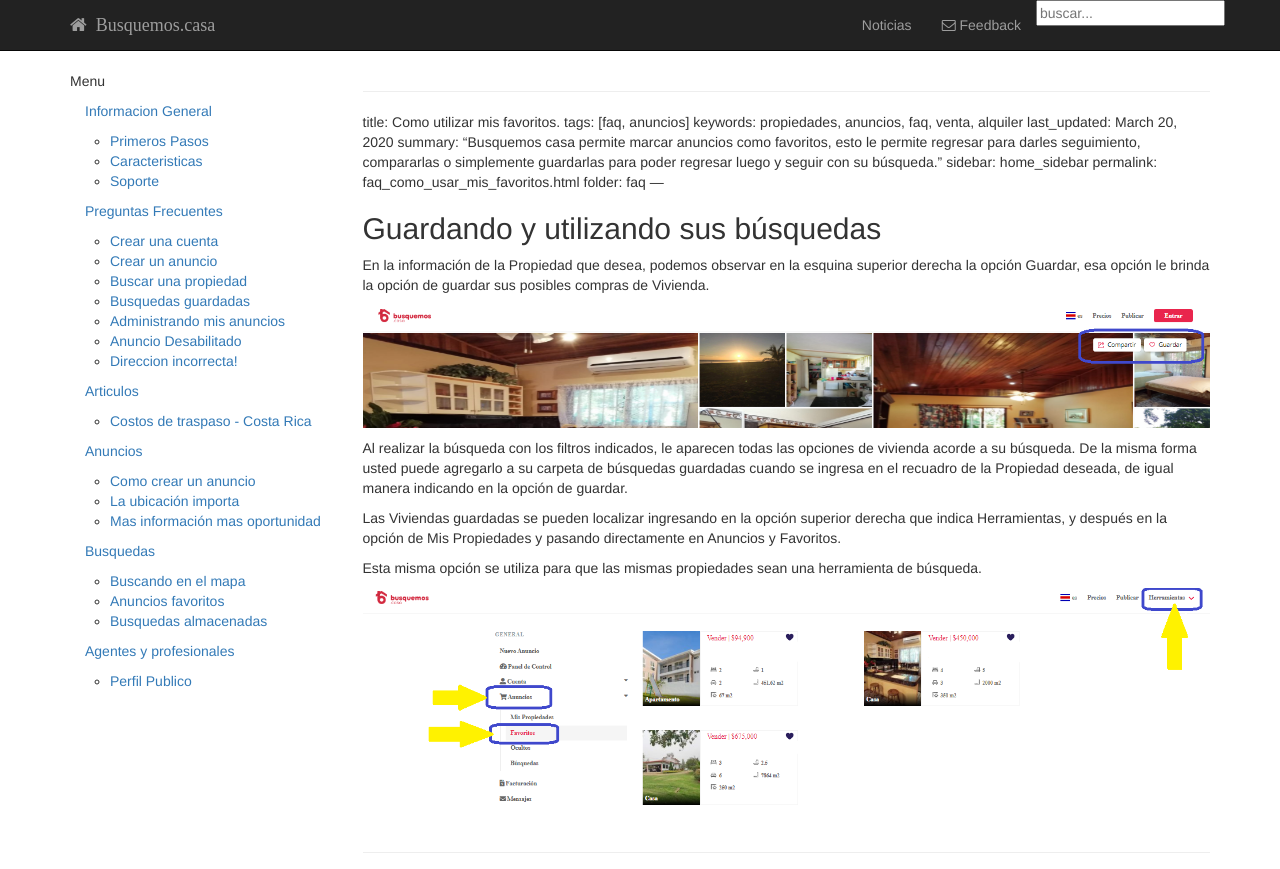
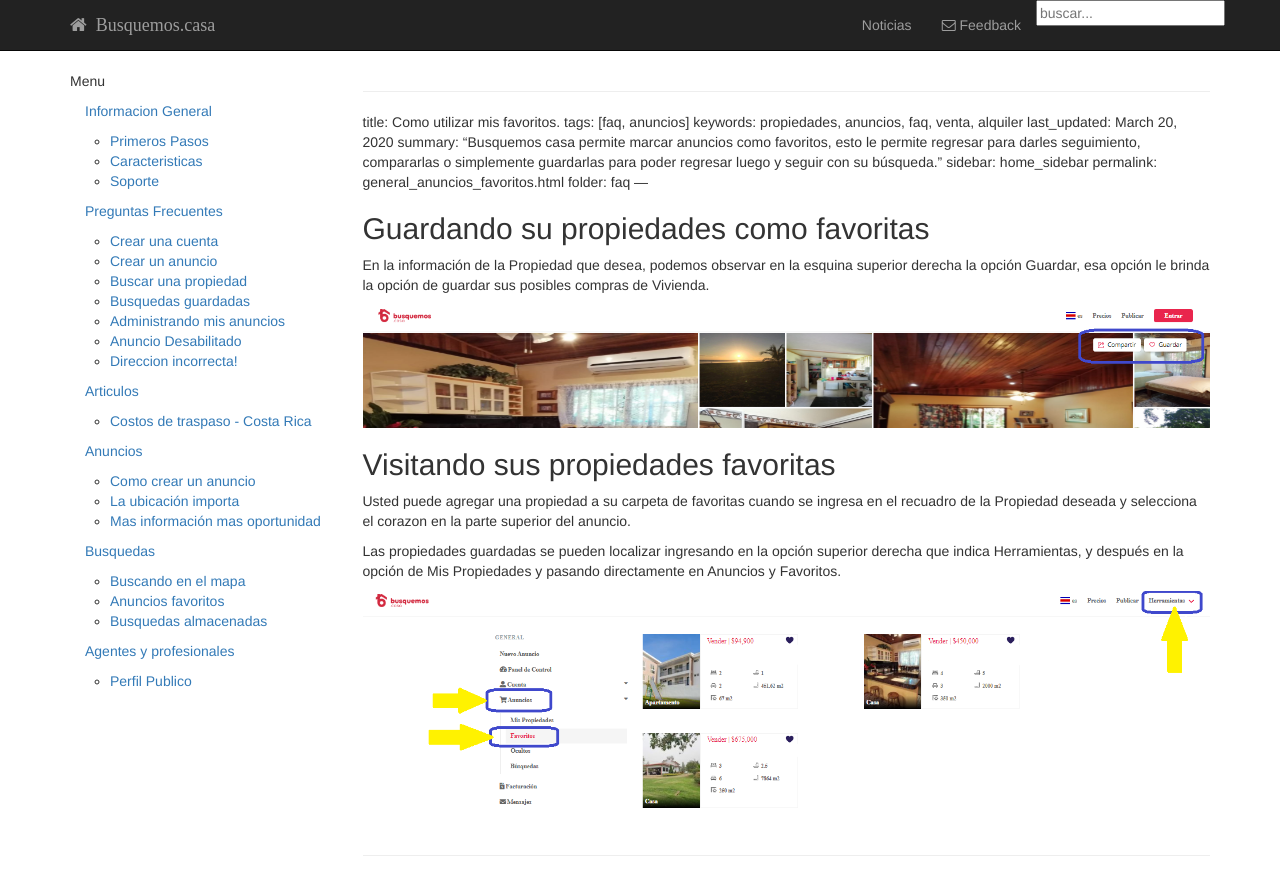
Before and after one commit to asomarribasd/docsbusquemoscasa.github.io, a Jekyll site: the page built from pages/general/general_anuncios_favoritos.md, in a window 1280 px wide, cut to the strip 0-869 px from the top of the page. Built offline with Jekyll 4.4.1, drawn with Linux system fonts in a browser that asks for light colours; nearby versions of some CDN libraries; our own code applies the rules of GitHub Pages for plain Markdown files; library files that are not in the unit come from our copies; comment, search, counter and statistics services are not loaded.

Commit message:
Change favoritos

```diff
--- a/_data/sidebars/home_sidebar.yml
+++ b/_data/sidebars/home_sidebar.yml
@@ -103,7 +103,7 @@ entries:
       output: web
 
     - title: Anuncios favoritos
-      url: /faq_como_usar_mis_favoritos.html
+      url: /general_anuncios_favoritos.html
       output: web
 
     - title: Busquedas almacenadas
--- a/pages/faq/faq_como_usar_mis_favoritos.md
+++ b/pages/general/general_anuncios_favoritos.md
@@ -6,13 +6,12 @@ keywords: propiedades, anuncios, faq, venta, alquiler
 last_updated: March 20, 2020
 summary: "Busquemos casa permite marcar anuncios como favoritos, esto le permite regresar para darles seguimiento, compararlas o simplemente guardarlas para poder regresar luego y seguir con su búsqueda."
 sidebar: home_sidebar
-permalink: faq_como_usar_mis_favoritos.html
+permalink: general_anuncios_favoritos.html
 folder: faq
 ---
 
 
-
-## Guardando y utilizando sus búsquedas
+## Guardando su propiedades como favoritas
 
 
  En la información de la Propiedad que desea, podemos observar en la esquina superior derecha la opción Guardar, esa opción le brinda la opción de guardar sus posibles compras de Vivienda.
@@ -22,12 +21,11 @@ folder: faq
 ![image-title-here](/images/faq/favoritos_01.png){:class="img-responsive"}
 
 
+## Visitando sus propiedades favoritas
 
-Al realizar la búsqueda con los filtros indicados, le aparecen todas las opciones de vivienda acorde a su búsqueda. De la misma forma usted puede agregarlo a su carpeta de búsquedas guardadas cuando se ingresa en el recuadro de la Propiedad deseada, de igual manera indicando en la opción de guardar.
+Usted puede agregar una propiedad a su carpeta de favoritas cuando se ingresa en el recuadro de la Propiedad deseada y selecciona el corazon en la parte superior del anuncio.
 
-Las Viviendas guardadas se pueden localizar ingresando en la opción superior derecha que indica Herramientas, y después en la opción de Mis Propiedades y pasando directamente en Anuncios y Favoritos.
-
-Esta misma opción se utiliza para que las mismas propiedades sean una herramienta de búsqueda.
+Las propiedades guardadas se pueden localizar ingresando en la opción superior derecha que indica Herramientas, y después en la opción de Mis Propiedades y pasando directamente en Anuncios y Favoritos.
 
 
 ![image-title-here](/images/faq/favoritos_02.png){:class="img-responsive"}
```
